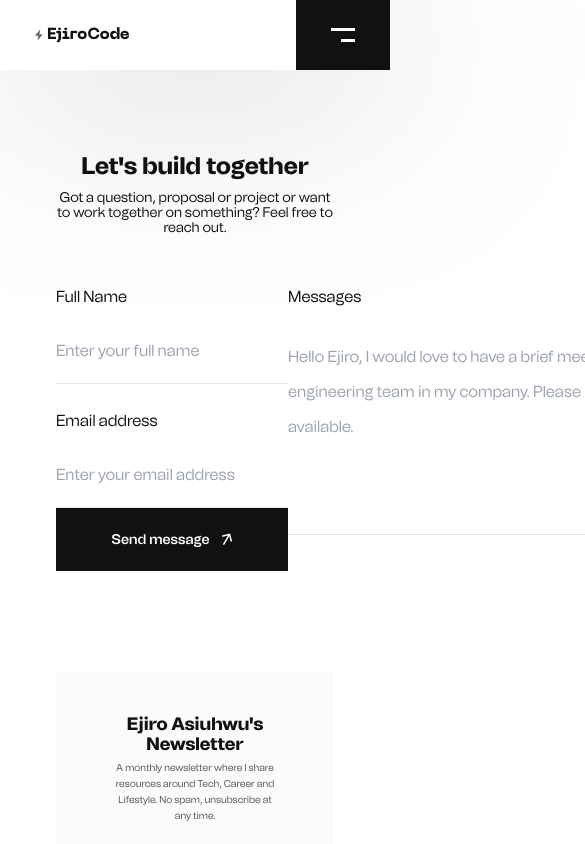
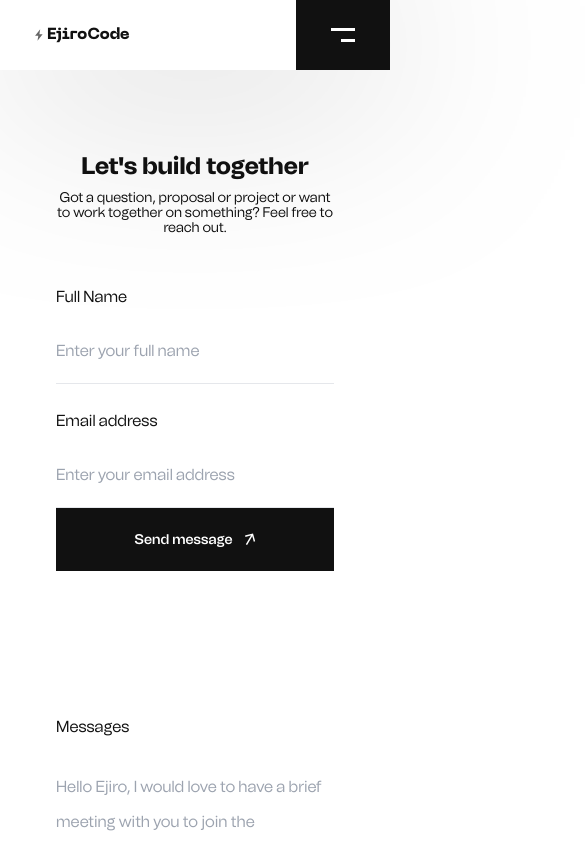
Before and after one commit to ejirocodes/portfolio-1, a Next.js app: page /contact in a window 390 px wide. Shown: the top 844 px of the page, 585 px wide, since content can reach past the window. Built offline with nearby package versions, Linux system fonts and the light colour scheme.

Commit message:
style: mobile screen

```diff
--- a/components/home/About.tsx
+++ b/components/home/About.tsx
@@ -2,7 +2,7 @@ import LineHoriz from "../shared/LineHoriz";
 
 export default function About() {
   return (
-    <section className="container-space md:my-[150px] my-[100px] contain-main">
+    <section className="container-space md:my-[150px] my-20 contain-main">
       <div className="md:mb-[40px] mb-[25px]">
         <h1 className="stroke-heading">
           <span className="stroke-text stroke">01.</span>
--- a/components/home/TechStack.tsx
+++ b/components/home/TechStack.tsx
@@ -2,7 +2,7 @@ import LineHoriz from "../shared/LineHoriz";
 
 export default function TechStack() {
   return (
-    <section className="container-space md:my-[150px] my-[100px] contain-main">
+    <section className="container-space md:my-[150px] my-20 contain-main">
       <div className="md:mb-[40px] mb-[25px]  tech-container">
         <span className="invisible flex">0</span>
         <h1 className="stroke-heading  md:w-1/2">
--- a/components/home/work/WorkCard.tsx
+++ b/components/home/work/WorkCard.tsx
@@ -1,5 +1,6 @@
 import Link from "next/link";
 import React from "react";
+// import { Text } from "../../shared/Text";
 import { IState as IProps } from "./Work";
 
 export default function WorkCard({ niche }: IProps) {
@@ -8,6 +9,9 @@ export default function WorkCard({ niche }: IProps) {
       <h1 className="mb-[12px] md:text-[36px] font-bold text-[24px] leading-[24px] md:leading-[44px] ">
         {niche.title}
       </h1>
+      {/* <Text aria-atomic as="p">
+        Jobina
+      </Text> */}
       <p className="text-[14px] xl:text-[22px] xl:mb-[60px] mb-[40px] ">
         {niche.lead}
       </p>
--- /dev/null
+++ b/components/shared/Text.tsx
@@ -0,0 +1,20 @@
+import * as React from "react";
+
+type TextProps<C extends React.ElementType> = {
+  as?: C;
+  children: React.ReactNode;
+} & React.ComponentPropsWithoutRef<C>;
+
+/**
+* See default below. TS will treat the rendered element as a
+span and provide typings accordingly
+*/
+export const Text = <C extends React.ElementType = "span">({
+  as,
+  children,
+  ...restProps
+}: TextProps<C>) => {
+  const TextComponent = as || "span";
+
+  return <TextComponent {...restProps}>{children}</TextComponent>;
+};
--- a/package.json
+++ b/package.json
@@ -13,7 +13,7 @@
     "@headlessui/react": "^1.6.0",
     "gsap": "^3.9.1",
     "locomotive-scroll": "^4.1.4",
-    "next": "12.1.0",
+    "next": "^12.3.1",
     "next-transpile-modules": "^9.0.0",
     "react": "17.0.2",
     "react-dom": "17.0.2",
--- a/pages/api/hello.ts
+++ /dev/null
@@ -1,13 +0,0 @@
-// Next.js API route support: https://nextjs.org/docs/api-routes/introduction
-import type { NextApiRequest, NextApiResponse } from 'next'
-
-type Data = {
-  name: string
-}
-
-export default function handler(
-  req: NextApiRequest,
-  res: NextApiResponse<Data>
-) {
-  res.status(200).json({ name: 'John Doe' })
-}
--- /dev/null
+++ b/pages/api/social.ts
@@ -0,0 +1,11 @@
+// Next.js API route support: https://nextjs.org/docs/api-routes/introduction
+import type { NextApiRequest, NextApiResponse } from "next";
+import social from "../../data/social.json";
+
+type Data = {
+  name: string;
+};
+
+export default function handler(req: NextApiRequest, res: NextApiResponse) {
+  res.status(200).json(social);
+}
--- a/pages/contact.tsx
+++ b/pages/contact.tsx
@@ -12,9 +12,13 @@ export default function Contact() {
           something? Feel free to reach out.
         </p>
       </div>
-      <form className="flex justify-between" autoComplete="off">
+      <form
+        className="flex md:flex-row flex-col justify-between gap-36"
+        autoComplete="off"
+      >
         <input type="hidden" name="_subject" value="Message from ejiro.dev" />
-        <div className="flex flex-col ">
+        <div className="flex flex-col md:w-2/4 w-full ">
+          <div className="flex flex-col w-full">
             <div className="flex flex-col lg:mb-[62px] md:mb-[42px] mb-[25px]  ">
               <label htmlFor="fullname " className="mb-[30px]">
                 Full Name
@@ -29,7 +33,7 @@ export default function Contact() {
                 className="border-b border-gray-200 pb-5 focus-visible:border-b focus-visible:border-dark focus-visible:border-solid active:border-dark active:border-b transition-colors "
               />
             </div>
-          <div className="flex flex-col lg:mb-24">
+            <div className="flex flex-col lg:mb-24 w-full">
               <label htmlFor="email" className="mb-[30px]">
                 Email address
               </label>
@@ -43,9 +47,10 @@ export default function Contact() {
                 className="border-b border-gray-200 pb-5 focus-visible:border-b focus-visible:border-dark focus-visible:border-solid active:border-dark active:border-b transition-colors "
               />
             </div>
+          </div>
           <button
             className="btn10 hover-main md:h-auto h-[63px] group border border-solid border-gray2 text-white bg-dark hover:text-dark
-          hover:bg-white inline-flex items-center justify-center MD:font-bold  font-semibold text-[14px] w-full md:text-[19px] py-[28px] md:w-[305px] mx-auto"
+          hover:bg-white inline-flex items-center justify-center MD:font-bold  font-semibold text-[14px] w-full md:text-[19px] py-[28px] md:w-[305px]"
           >
             <span className="mr-[12px]">Send message</span>
             <span>
@@ -67,13 +72,13 @@ export default function Contact() {
             </span>
           </button>
         </div>
-        <div className="flex flex-col ">
+        <div className="flex flex-col md:w-2/4 w-full">
           <label htmlFor="message" className="mb-[30px]">
             Messages
           </label>
           <textarea
             required
-            className="leading-[35px] border-b border-gray-200 pb-5 focus-visible:border-b focus-visible:border-dark focus-visible:border-solid active:border-dark active:border-b transition-colors "
+            className="leading-[35px] resize-none border-b border-gray-200 pb-8 focus-visible:border-b focus-visible:border-dark focus-visible:border-solid active:border-dark active:border-b transition-colors "
             name="message"
             id="message"
             cols={50}
--- a/pages/index.tsx
+++ b/pages/index.tsx
@@ -8,7 +8,7 @@ import { gsap } from "gsap/dist/gsap";
 import { Cursor } from "../animation/cursor";
 import useScroll from "../hooks/useScroll";
 import "locomotive-scroll/dist/locomotive-scroll.css";
-import socials from "../data/social.json";
+import Social from "../data/social.json";
 import TextHoriz from "../components/shared/TextHoriz";
 import TechStack from "../components/home/TechStack";
 import Experience from "../components/home/Experience";
@@ -21,7 +21,7 @@ import dynamic from "next/dynamic";
 const About = dynamic(() => import("../components/home/About"));
 const Newsletter = dynamic(() => import("../components/article/Newsletter"));
 
-const Home: NextPage = () => {
+const Home = ({ socials }: { socials: typeof Social }) => {
   return (
     <div>
       <Head>
@@ -54,10 +54,9 @@ const Home: NextPage = () => {
               <br className="sm:hidden 2xl:inline xl:inline lg:inline md:inline" />
               Engineer.
             </h1>
-            <p className="xl:mb-[90px] lg:mb-[50px]  mb-[40px] w-full max-w-[538px] lg:text-[18px] xl:text-[22px] text-[14px] leading-[24px] md:leading-[40px]">
-              Hello, Ejiro Asiuwhu here. I focused on developing premium web
-              experiences through the lens of design thinking, web performance,
-              accessibility, interaction{" "}
+            <p className="xl:mb-[60px] lg:mb-[30px]  mb-[20px] w-full max-w-[538px] lg:text-[18px] xl:text-[22px] text-[14px] leading-[24px] md:leading-[40px]">
+              Hello, Ejiro Asiuwhu here. I&apos;m a Software Engineer with a
+              drive for building highly scalable and performant web applications
             </p>
             <a
               href=""
@@ -85,7 +84,7 @@ const Home: NextPage = () => {
             </a>
           </div>
 
-          <div className="w-full md:w-auto ml-0 2xl:ml-[50px]  2xl:w-auto  flex justify-end items-center flex-col">
+          <div className="w-full md:w-auto ml-0 2xl:ml-[50px]  2xl:w-auto  flex justify-end items-center flex-col ">
             <picture>
               {/* Large */}
               <source
@@ -111,7 +110,7 @@ const Home: NextPage = () => {
               />
             </picture>
 
-            <ul className="flex items-center">
+            <ul className="flex items-center mt-10">
               {socials.map((social) => (
                 <li key={social.title}>
                   <a
@@ -119,7 +118,7 @@ const Home: NextPage = () => {
                     aria-label={social.arialLabel}
                     target="_blank"
                     rel="noopener noreferrer"
-                    className="md:mr-[46px] mr-[23px] md:text-[26px] text-[14px] text-gray2 font-extrabold"
+                    className="md:mr-[46px] mr-[23px] md:text-[26px] text-[14px] text-gray2 transition-all hover:text-black font-extrabold"
                   >
                     {social.title}
                   </a>
@@ -143,4 +142,15 @@ const Home: NextPage = () => {
   );
 };
 
+export async function getStaticProps() {
+  const res = await fetch("http://localhost:5100/api/social");
+  const socials = await res.json();
+
+  return {
+    props: {
+      socials,
+    },
+  };
+}
+
 export default Home;
```
Also changed, not shown: 1 other file (tests, documents, lock files or other folders). Lines whose indentation alone changed are shown as unchanged.
